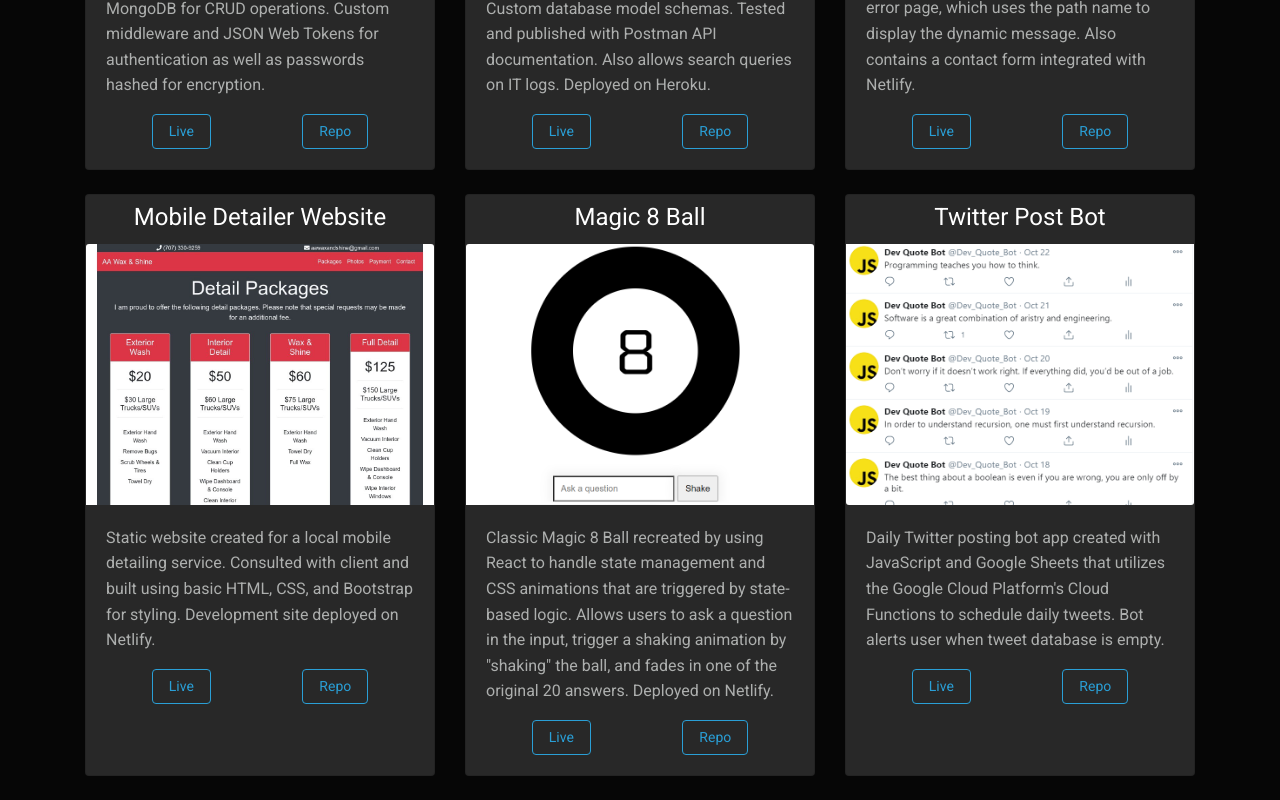
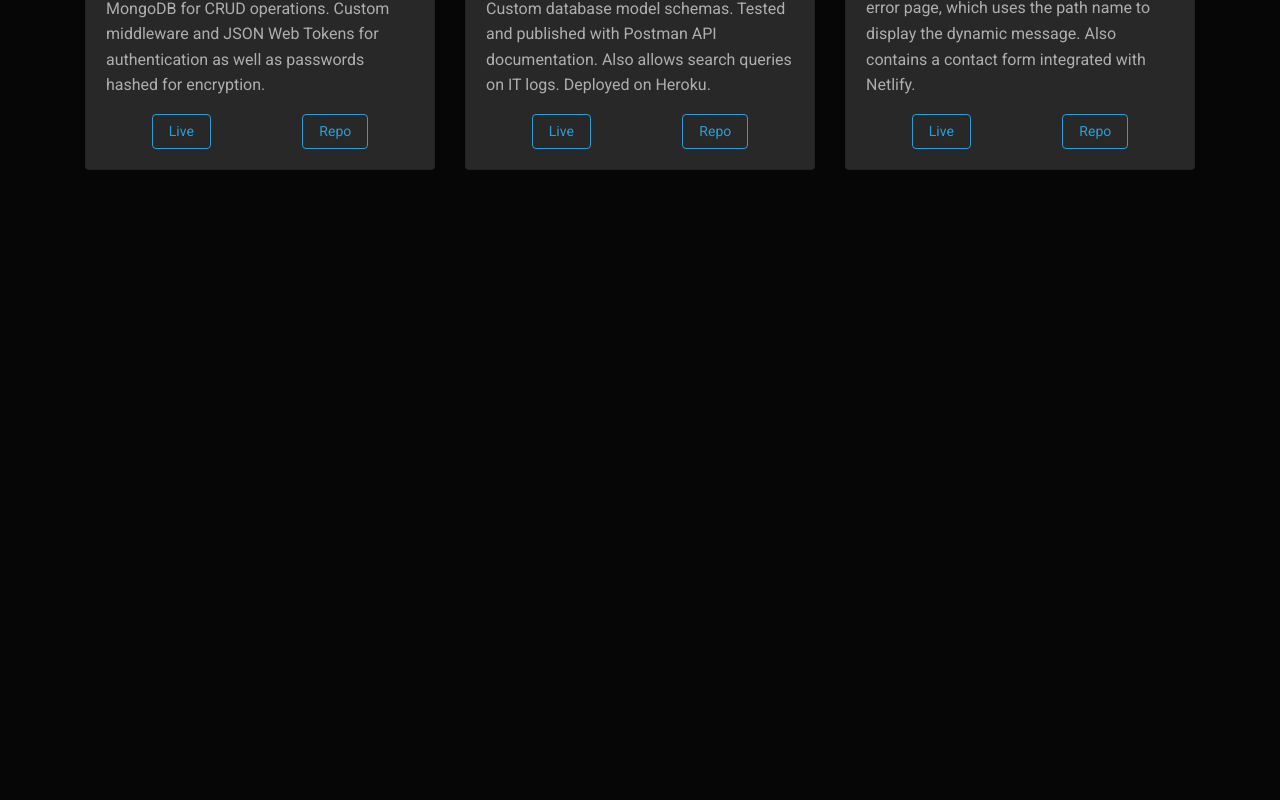
Before and after one commit to Brian-Holland/NextJS_Website, a Next.js app: page /projects in a window 1280 px wide. Shown: the part 758-1558 px from the top of the page. After the commit the page ends 952 px from the top, so only its background shows below. Built offline with nearby package versions, Linux system fonts and the light colour scheme.

Commit message:
removed 3 projects from project page

```diff
--- a/pages/projects.js
+++ b/pages/projects.js
@@ -137,88 +137,6 @@ const ProjectPage = () => {
 						</Card.Body>
 					</Card>
 				</CardDeck>
-
-				<CardDeck>
-					<Card className="mb-4">
-						<Card.Title className="text-center pt-2">Mobile Detailer Website</Card.Title>
-						<Card.Img variant="top" src="wax.jpg" alt="mobile detailing website screenshot" />
-						<Card.Body>
-							<Card.Text>
-								Static website created for a local mobile detailing service. Consulted with client and
-								built using basic HTML, CSS, and Bootstrap for styling. Development site deployed on
-								Netlify.{' '}
-							</Card.Text>
-							<div
-								className="d-flex justify-content-around"
-								aria-label="button links to live project and code repo"
-							>
-								<Link href="https://waxandshine.netlify.app/" passHref>
-									<a target="_blank" rel="noopener">
-										<Button variant="outline-primary">Live</Button>
-									</a>
-								</Link>
-								<Link href="https://github.com/Brian-Holland/waxandshine_websiter" passHref>
-									<a target="_blank" rel="noopener">
-										<Button variant="outline-primary">Repo</Button>
-									</a>
-								</Link>
-							</div>
-						</Card.Body>
-					</Card>
-					<Card className="mb-4">
-						<Card.Title className="text-center pt-2">Magic 8 Ball</Card.Title>
-						<Card.Img variant="top" src="8ball.png" alt="magic 8 ball app screenshot" />
-						<Card.Body>
-							<Card.Text>
-								Classic Magic 8 Ball recreated by using React to handle state management and CSS
-								animations that are triggered by state-based logic. Allows users to ask a question in
-								the input, trigger a shaking animation by "shaking" the ball, and fades in one of the
-								original 20 answers. Deployed on Netlify. {' '}
-							</Card.Text>
-							<div
-								className="d-flex justify-content-around"
-								aria-label="button links to live project and code repo"
-							>
-								<Link href="https://askthemagic8ball.com" passHref>
-									<a target="_blank" rel="noopener">
-										<Button variant="outline-primary">Live</Button>
-									</a>
-								</Link>
-								<Link href="https://github.com/Brian-Holland/React_Magic_8_Ball_Hooks" passHref>
-									<a target="_blank" rel="noopener">
-										<Button variant="outline-primary">Repo</Button>
-									</a>
-								</Link>
-							</div>
-						</Card.Body>
-					</Card>
-					<Card className="mb-4">
-						<Card.Title className="text-center pt-2">Twitter Post Bot</Card.Title>
-						<Card.Img src="twitterbot.png" variant="bottom" alt="twitter bot application screenshot" />
-						<Card.Body>
-							<Card.Text>
-								Daily Twitter posting bot app created with JavaScript and Google Sheets that utilizes
-								the Google Cloud Platform's Cloud Functions to schedule daily tweets. Bot alerts user
-								when tweet database is empty.
-							</Card.Text>
-							<div
-								className="d-flex justify-content-around"
-								aria-label="button links to live project and code repo"
-							>
-								<Link href="https://twitter.com/dev_quote_bot" passHref>
-									<a target="_blank" rel="noopener">
-										<Button variant="outline-primary">Live</Button>
-									</a>
-								</Link>
-								<Link href="https://github.com/Brian-Holland/Twitter_Post_Bot" passHref>
-									<a target="_blank" rel="noopener">
-										<Button variant="outline-primary">Repo</Button>
-									</a>
-								</Link>
-							</div>
-						</Card.Body>
-					</Card>
-				</CardDeck>
 			</Container>
 		</div>
 	);
```
